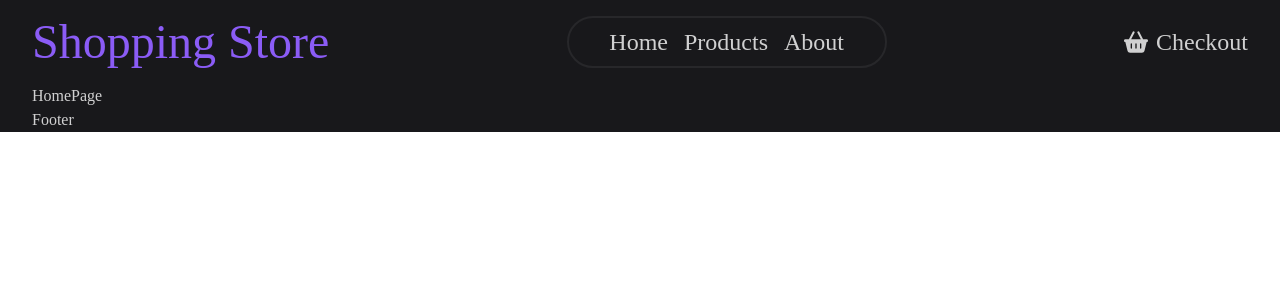
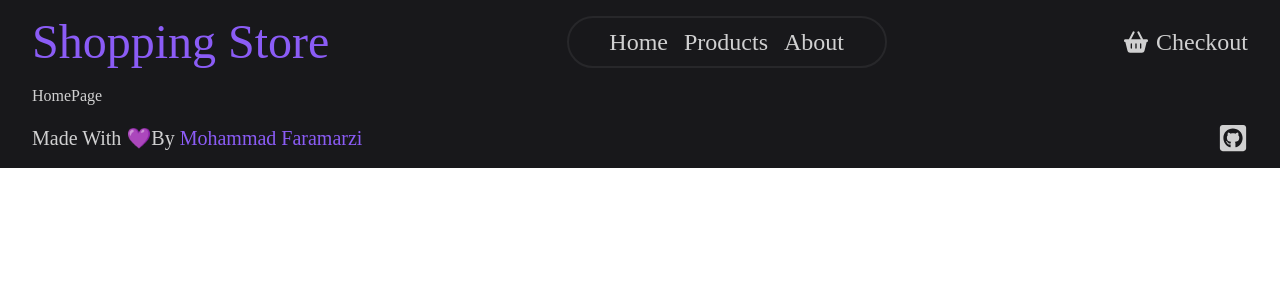
Before and after one commit to mohammadfaramarzi1/react-shopping-store-1, a React (Vite) app: page / in a window 1280 px wide. Shown: the top 300 px of the page. Built offline with nearby package versions, Linux system fonts and the light colour scheme; no server answers.

Commit message:
feat: template Footer.jsx

```diff
--- a/src/layout/Footer.jsx
+++ b/src/layout/Footer.jsx
@@ -1,9 +1,18 @@
-import React from 'react'
+import { FaGithubSquare } from "react-icons/fa";
+import { Link } from "react-router-dom";
 
 function Footer() {
   return (
-    <div>Footer</div>
-  )
+    <div className="flex justify-between items-center">
+      <p className="py-4 text-xl">
+        Made With <span className="text-violet-500">💜</span>By{" "}
+        <span className="text-violet-500">Mohammad Faramarzi</span>
+      </p>
+      <Link to="https://github.com/mohammadfaramarzi1/" className="text-3xl">
+        <FaGithubSquare />
+      </Link>
+    </div>
+  );
 }
 
-export default Footer
+export default Footer;
```
